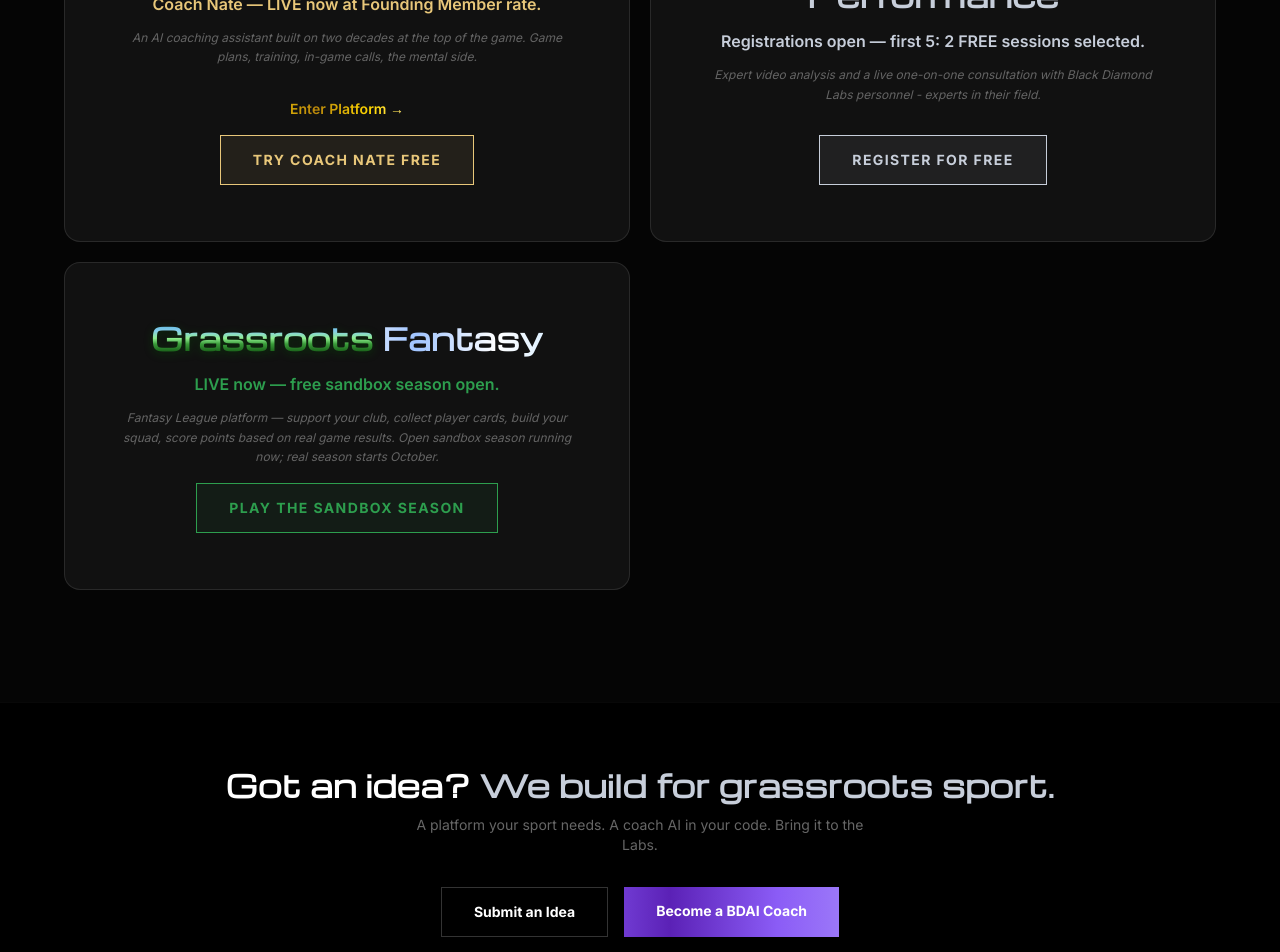
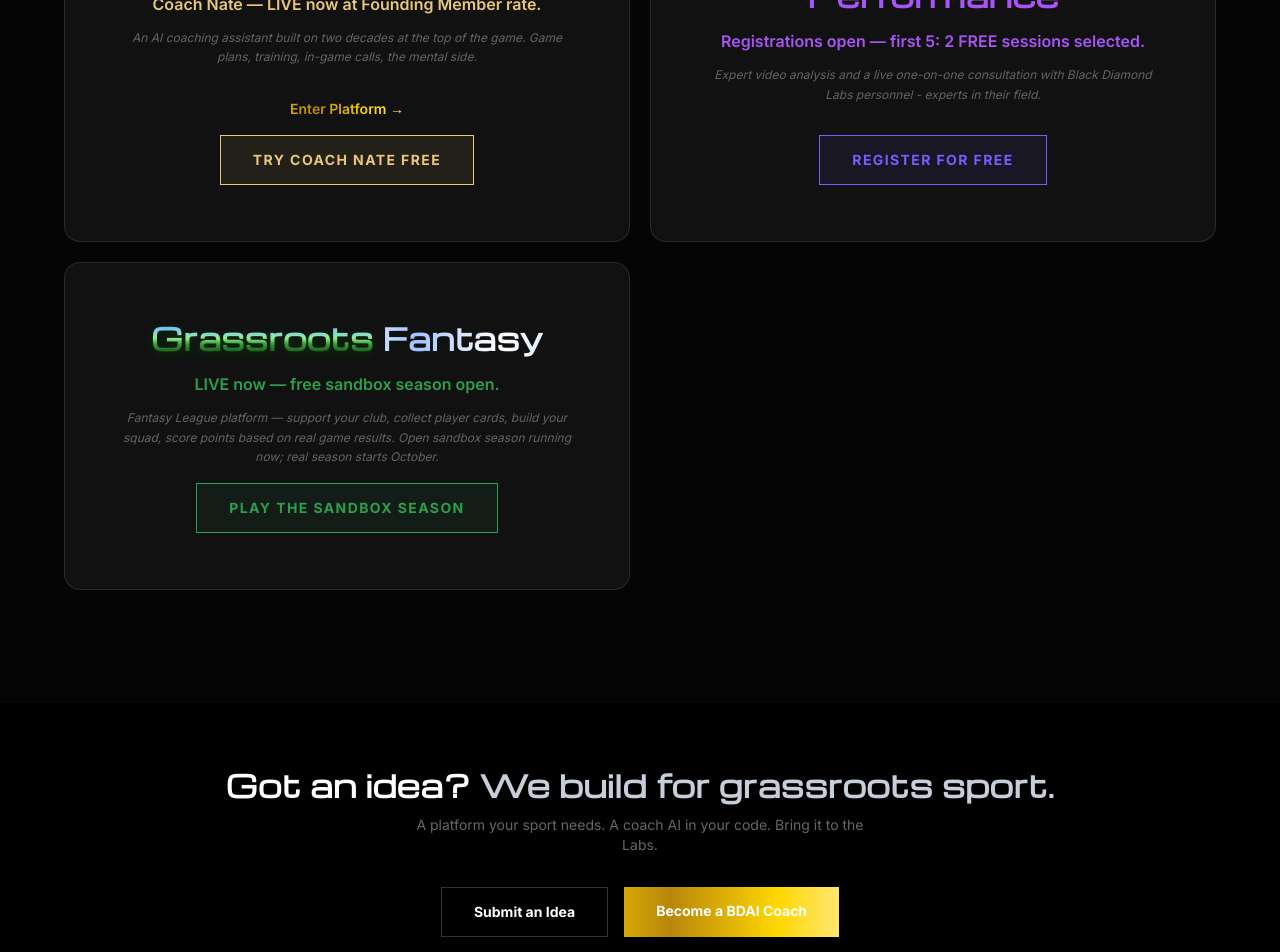
Before and after one commit to N8Nuks/blackdiamondlabs, a Next.js app: page / in a window 1280 px wide. Shown: the part 1320-2272 px from the top of the page. Built offline with nearby package versions, Linux system fonts and the light colour scheme.

Commit message:
BDP palette: electric blue-violet; BDAI coach button to gold

```diff
--- a/app/page.tsx
+++ b/app/page.tsx
@@ -214,14 +214,14 @@ export default function Home() {
               />
               <BrandCard
                 name="Black Diamond Performance"
-                nameSplit={{ first: "Black Diamond ", second: "Performance", secondColor: "#C7CEDA" }}
+                nameSplit={{ first: "Black Diamond ", second: "Performance", secondColor: "#A855F7" }}
                 tagline="Registrations open — first 5: 2 FREE sessions selected."
-                taglineStyle={{ color: "#C7CEDA" }}
+                taglineStyle={{ color: "#A855F7" }}
                 description="Expert video analysis and a live one-on-one consultation with Black Diamond Labs personnel - experts in their field."
                 href="/performance"
                 secondaryCta={{ label: 'Register for free', href: '/performance' }}
                 status="live"
-                accentColor="#C7CEDA"
+                accentColor="#7B5BFF"
                 hideLink
                 hideEdition={true}
                 larger={true}
@@ -249,7 +249,7 @@ export default function Home() {
         <p className="text-sm text-white/40 mb-8 max-w-md mx-auto">A platform your sport needs. A coach AI in your code. Bring it to the Labs.</p>
         <div className="flex flex-wrap gap-4 justify-center">
           <a href="/contact" className="border border-white/20 px-8 py-3.5 text-sm font-bold text-white hover:bg-white/5 transition-all">Submit an Idea</a>
-          <a href="/contact#coach" className="px-8 py-3.5 text-sm font-bold text-white rounded-none" style={{ background: 'linear-gradient(90deg,#5B21B6,#8B5CF6,#A78BFA,#8B5CF6,#5B21B6)', backgroundSize: '200% auto', animation: 'shimmer 3s linear infinite' }}>Become a BDAI Coach</a>
+          <a href="/contact#coach" className="px-8 py-3.5 text-sm font-bold text-black rounded-none" style={{ background: 'linear-gradient(90deg,#B8860B,#FFD700,#FFF3C4,#FFD700,#B8860B)', backgroundSize: '200% auto', animation: 'shimmer 3s linear infinite' }}>Become a BDAI Coach</a>
         </div>
       </section>
       <Footer />
```
Also changed, not shown: public/bdp-logo.webp (added).
